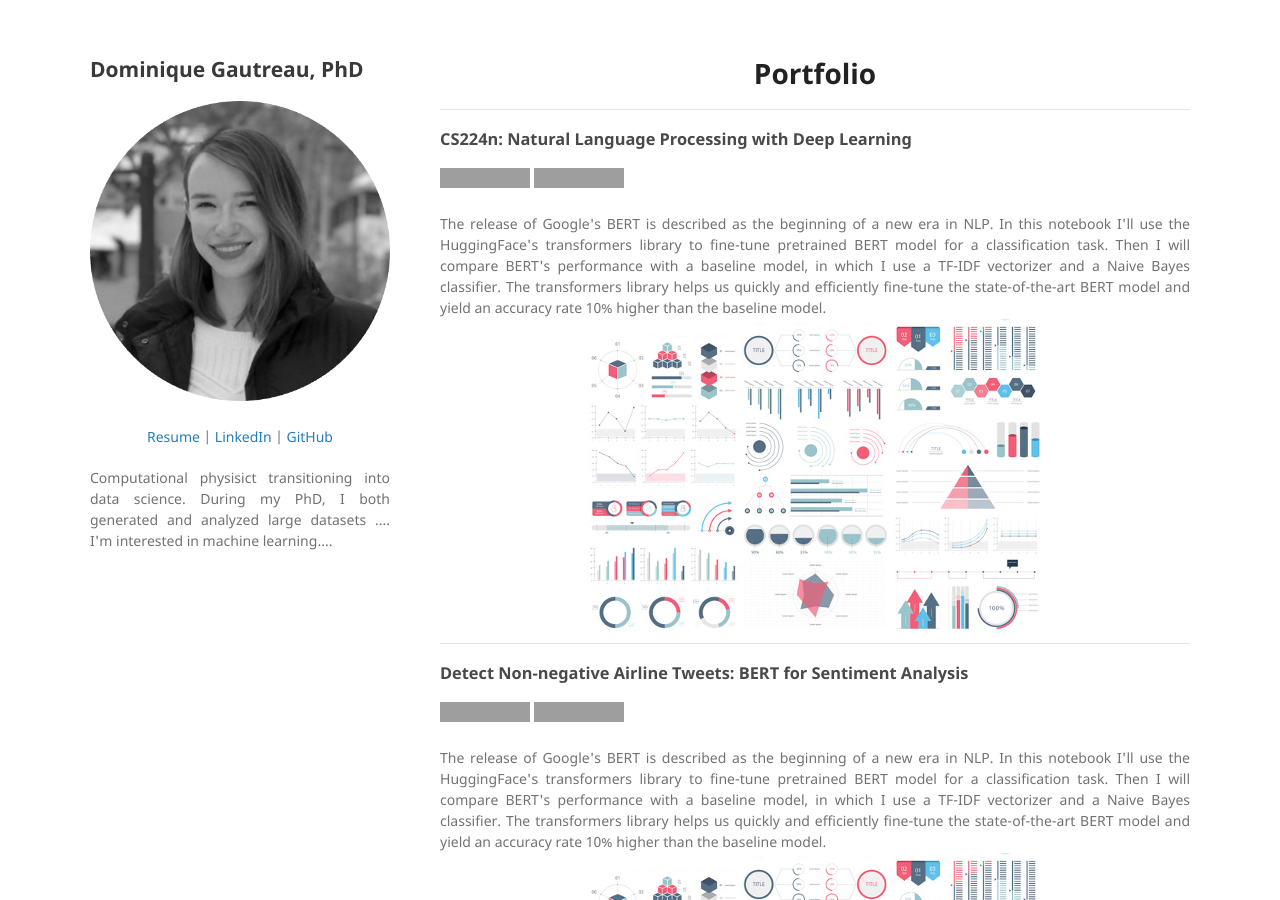
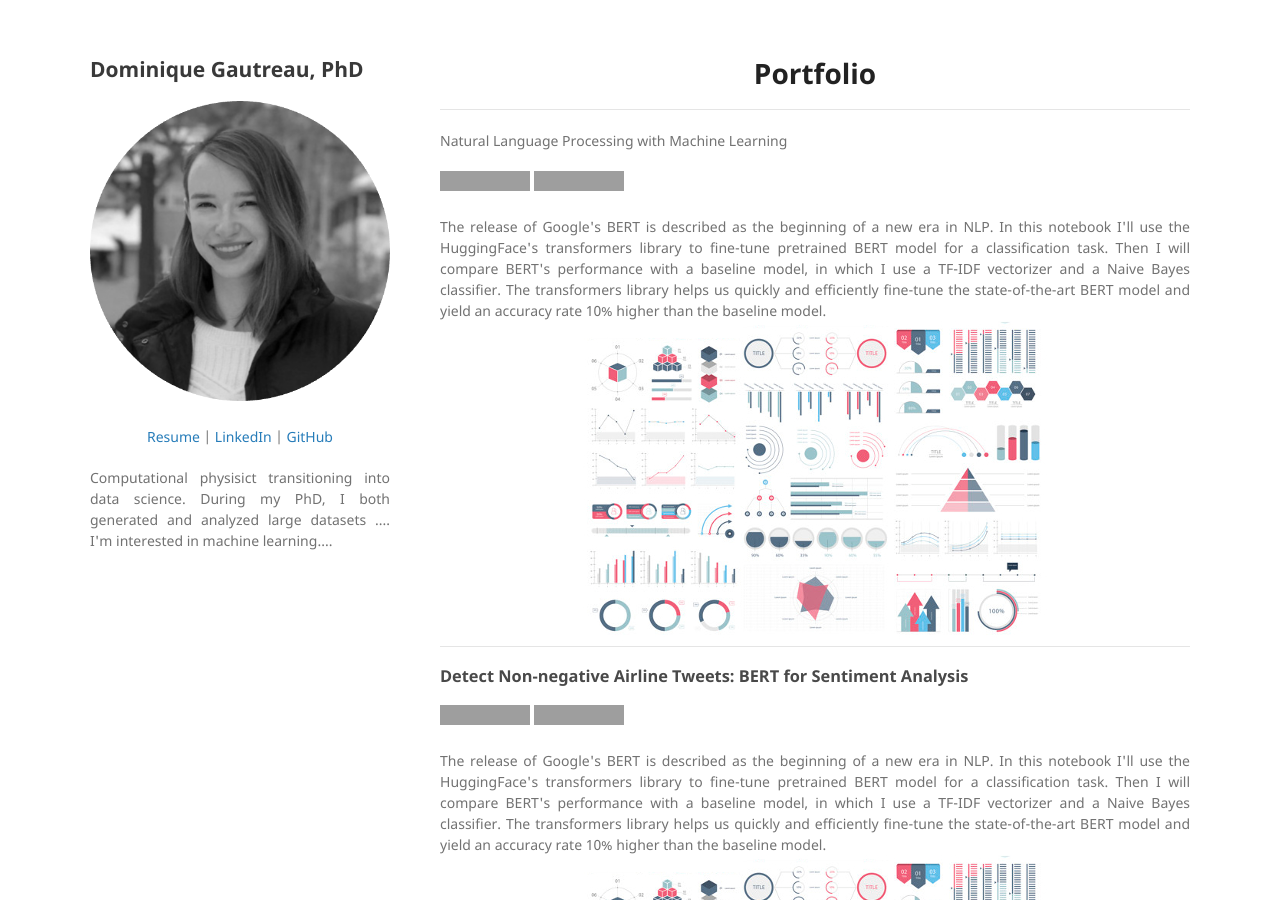
Before and after one commit to dgautreau/dgautreau.github.io, a Jekyll site: the page built from index.md, in a window 1280 px wide and 900 px high. Built offline with Jekyll 4.4.1, drawn with Linux system fonts in a browser that asks for light colours; our own code applies the rules of GitHub Pages for plain Markdown files; grey boxes are pictures that could not be loaded.

Commit message:
Update index.md

```diff
--- a/index.md
+++ b/index.md
@@ -2,7 +2,7 @@
 
 ---
 
-### CS224n: Natural Language Processing with Deep Learning
+Natural Language Processing with Machine Learning
 
 [![Open Notebook](https://img.shields.io/badge/Jupyter-Open_Notebook-blue?logo=Jupyter)](projects/ames-house-price.html)
 [![View on GitHub](https://img.shields.io/badge/GitHub-View_on_GitHub-blue?logo=GitHub)](https://github.com/chriskhanhtran/kaggle-house-price/blob/master/ames-house-price.ipynb)
```
